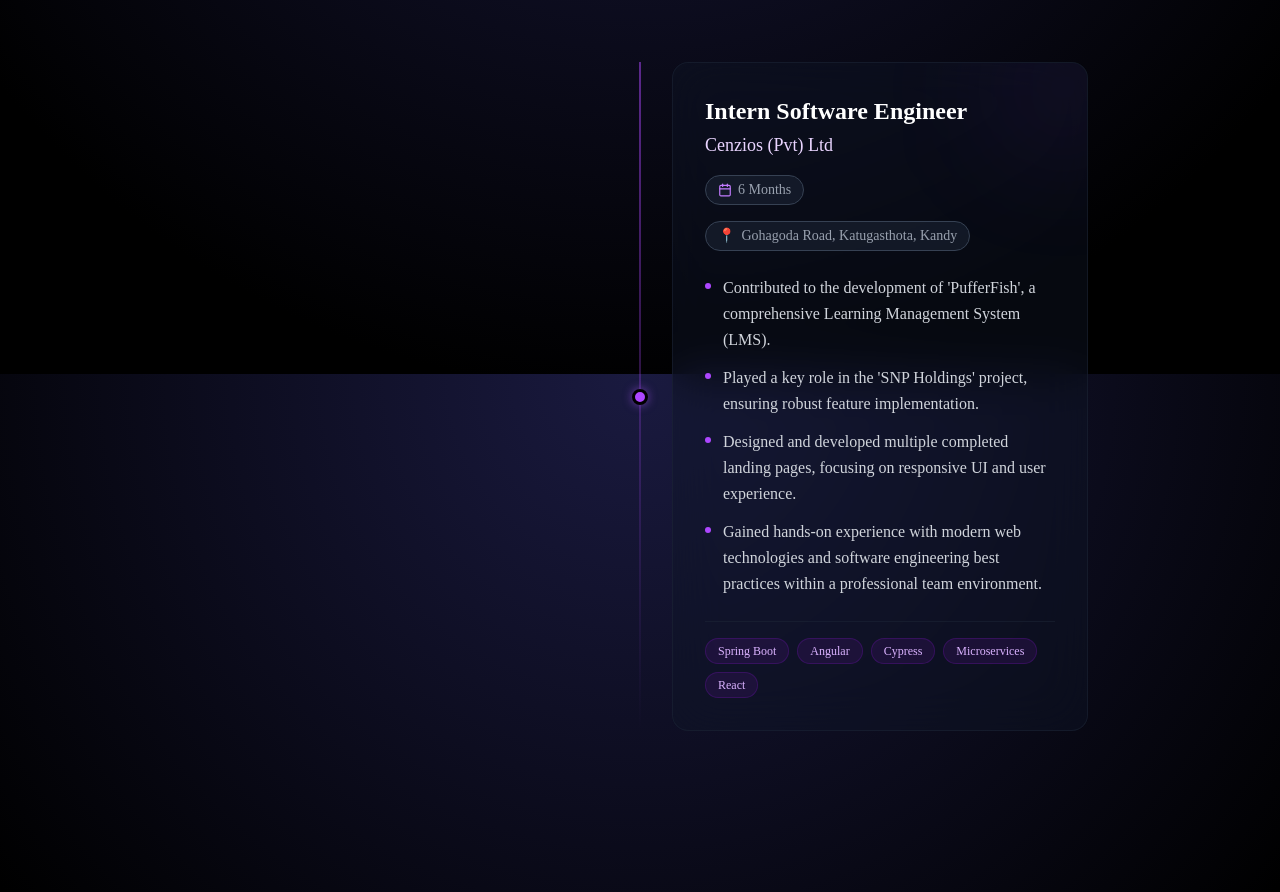
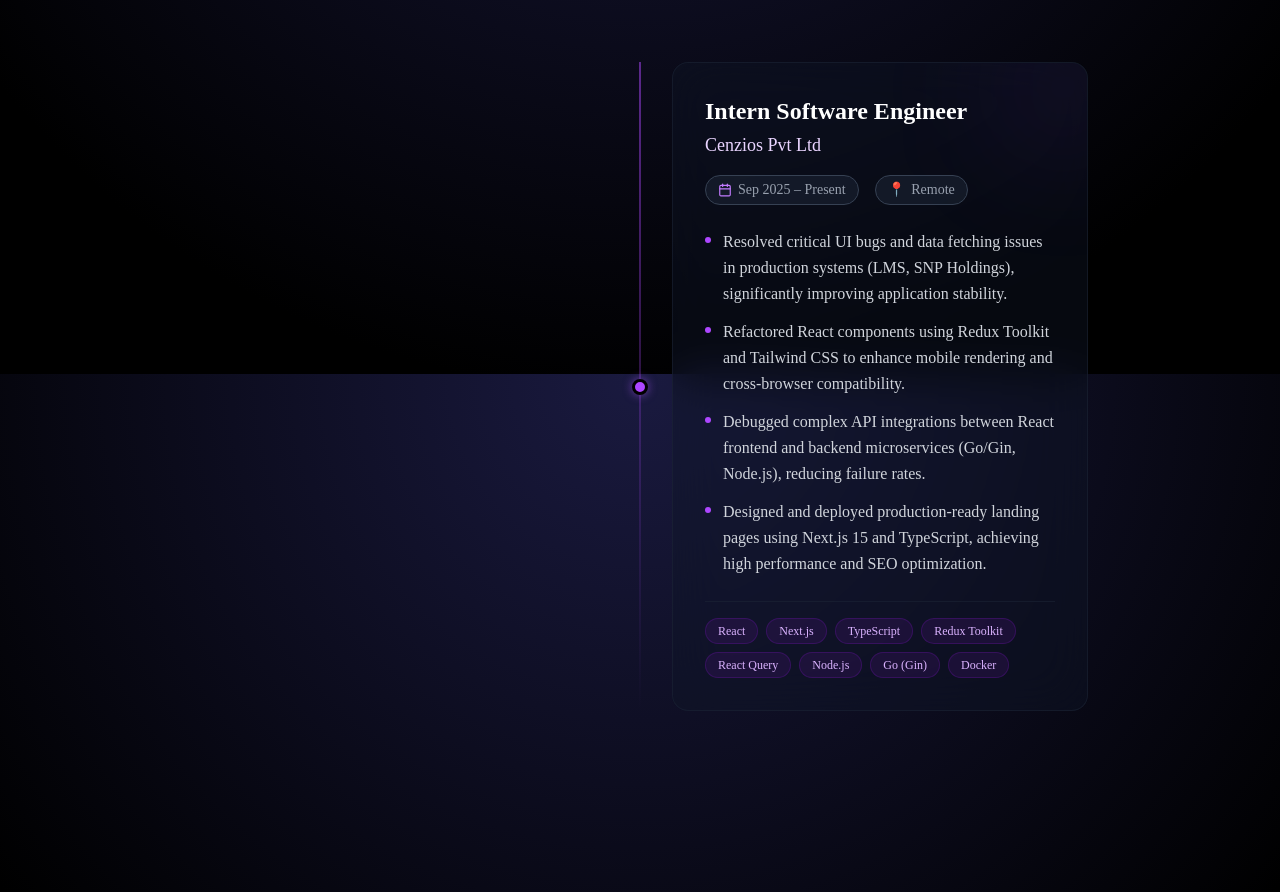
Before and after one commit to chamithsandeepa/My-Portfolio, a React (Vite) app: page / in a window 1280 px wide. Shown: the part 2826-3718 px from the top of the page. Built offline with nearby package versions, Linux system fonts and the light colour scheme.

Commit message:
Update experience details in Experience.jsx; refine role description and technologies

```diff
--- a/src/Pages/Experience.jsx
+++ b/src/Pages/Experience.jsx
@@ -7,16 +7,16 @@
     {
       id: 1,
       role: "Intern Software Engineer",
-      company: "Cenzios (Pvt) Ltd",
-      location: "Gohagoda Road, Katugasthota, Kandy",
-      duration: "6 Months",
+      company: "Cenzios Pvt Ltd",
+      location: "Remote",
+      duration: "Sep 2025 – Present",
       description: [
-        "Contributed to the development of 'PufferFish', a comprehensive Learning Management System (LMS).",
-        "Played a key role in the 'SNP Holdings' project, ensuring robust feature implementation.",
-        "Designed and developed multiple completed landing pages, focusing on responsive UI and user experience.",
-        "Gained hands-on experience with modern web technologies and software engineering best practices within a professional team environment.",
+        "Resolved critical UI bugs and data fetching issues in production systems (LMS, SNP Holdings), significantly improving application stability.",
+        "Refactored React components using Redux Toolkit and Tailwind CSS to enhance mobile rendering and cross-browser compatibility.",
+        "Debugged complex API integrations between React frontend and backend microservices (Go/Gin, Node.js), reducing failure rates.",
+        "Designed and deployed production-ready landing pages using Next.js 15 and TypeScript, achieving high performance and SEO optimization.",
       ],
-      technologies: ["Spring Boot", "Angular", "Cypress", "Microservices", "React"],
+      technologies: ["React", "Next.js", "TypeScript", "Redux Toolkit", "React Query", "Node.js", "Go (Gin)", "Docker"],
     },
 
   ];
```
